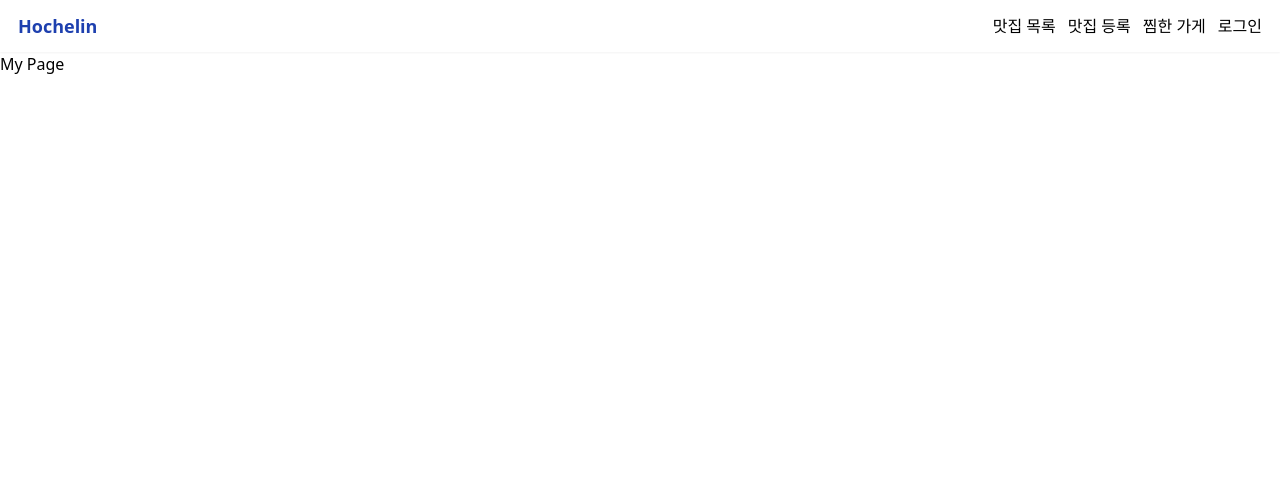
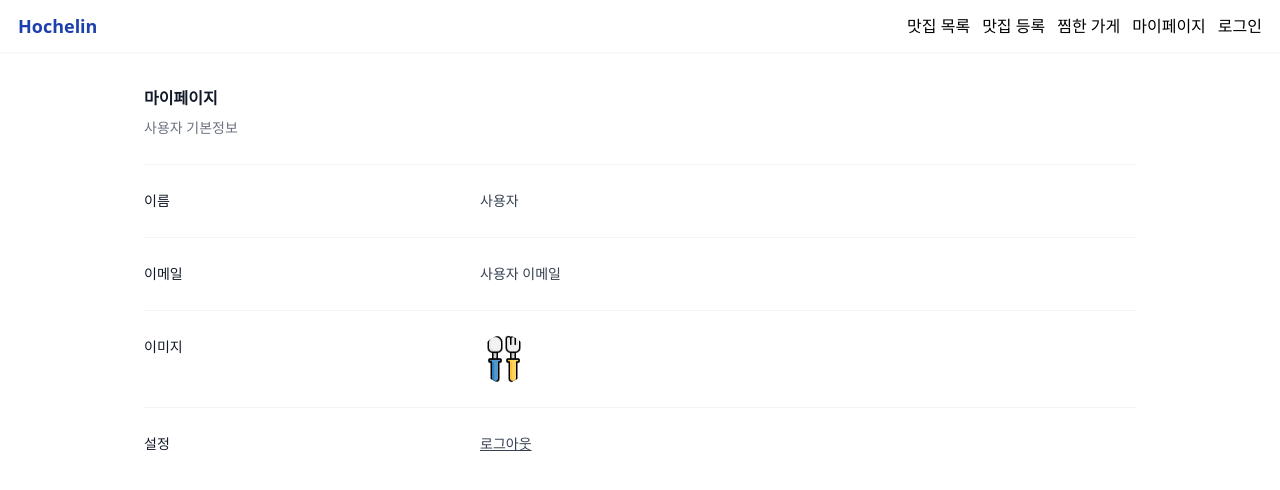
Before and after one commit to HOJOON07/Hochelin, a Next.js app: page /users/mypage in a window 1280 px wide. Shown: the top 490 px of the page. Built offline with nearby package versions, Linux system fonts and the light colour scheme; no server answers.

Commit message:
마이페이지 작업

```diff
--- a/src/components/Navbar.tsx
+++ b/src/components/Navbar.tsx
@@ -26,6 +26,9 @@
           </Link>
           <Link href="/users/likes" className="navbar__list--item">
             찜한 가게
+          </Link>
+          <Link href="/users/mypage" className="navbar__list--item">
+            마이페이지
           </Link>
           {status === "authenticated" ? (
             <button type="button" onClick={() => signOut()}>
@@ -60,12 +63,21 @@
             <Link href="/users/likes" className="navbar__list--item--mobile">
               찜한 가게
             </Link>
-            <Link
-              href="/api/auth/signin"
-              className="navbar__list--item--mobile"
-            >
-              로그인
+            <Link href="/users/mypage" className="navbar__list--item--mobile">
+              마이페이지
             </Link>
+            {status === "authenticated" ? (
+              <button type="button" onClick={() => signOut()}>
+                로그아웃
+              </button>
+            ) : (
+              <Link
+                href="/api/auth/signin"
+                className="navbar__list--item--mobile"
+              >
+                로그인
+              </Link>
+            )}
           </div>
         </div>
       )}
--- a/src/pages/index.tsx
+++ b/src/pages/index.tsx
@@ -22,11 +22,10 @@
   );
 }
 
-export async function getStaticProps() {
+export async function getServerSideProps() {
   const stores = await axios(`${process.env.NEXT_PUBLIC_API_URL}/api/stores`);
 
   return {
     props: { stores: stores.data },
-    revalidate: 60 * 60,
   };
 }
--- a/src/pages/users/mypage.tsx
+++ b/src/pages/users/mypage.tsx
@@ -1,7 +1,65 @@
+import { useSession, signOut } from "next-auth/react";
+
 export default function MyPage() {
+  const { data: session } = useSession();
   return (
-    <div>
-      <h1>My Page</h1>
+    <div className="md:max-w-5xl mx-auto px-4 py-8">
+      <div className="px-4 sm:px-0">
+        <h3 className="text-base font-semibold leading-7 text-gray-900">
+          마이페이지
+        </h3>
+        <p className="mt-1 max-w-2xl text-sm leading-6 text-gray-500">
+          사용자 기본정보
+        </p>
+      </div>
+      <div className="mt-6 border-t border-gray-100">
+        <dl className="divide-y divide-gray-100">
+          <div className="px-4 py-6 sm:grid sm:grid-cols-3 sm:gap-4 sm:px-0">
+            <dt className="text-sm font-medium leading-6 text-gray-900">
+              이름
+            </dt>
+            <dd className="mt-1 text-sm leading-6 text-gray-700 sm:col-span-2 sm:mt-0">
+              {session?.user.name ?? "사용자"}
+            </dd>
+          </div>
+          <div className="px-4 py-6 sm:grid sm:grid-cols-3 sm:gap-4 sm:px-0">
+            <dt className="text-sm font-medium leading-6 text-gray-900">
+              이메일
+            </dt>
+            <dd className="mt-1 text-sm leading-6 text-gray-700 sm:col-span-2 sm:mt-0">
+              {session?.user.email ?? "사용자 이메일"}
+            </dd>
+          </div>
+          <div className="px-4 py-6 sm:grid sm:grid-cols-3 sm:gap-4 sm:px-0">
+            <dt className="text-sm font-medium leading-6 text-gray-900">
+              이미지
+            </dt>
+            <dd className="mt-1 text-sm leading-6 text-gray-700 sm:col-span-2 sm:mt-0">
+              <img
+                alt="프로필 이미지"
+                width={48}
+                height={48}
+                className="rounded-full"
+                src={session?.user.image || "/images/markers/default.png"}
+              />
+            </dd>
+          </div>
+          <div className="px-4 py-6 sm:grid sm:grid-cols-3 sm:gap-4 sm:px-0">
+            <dt className="text-sm font-medium leading-6 text-gray-900">
+              설정
+            </dt>
+            <dd className="mt-1 text-sm leading-6 text-gray-700 sm:col-span-2 sm:mt-0">
+              <button
+                type="button"
+                className="underline hover:text-gray-500"
+                onClick={() => signOut()}
+              >
+                로그아웃
+              </button>
+            </dd>
+          </div>
+        </dl>
+      </div>
     </div>
   );
 }
--- a/src/styles/globals.css
+++ b/src/styles/globals.css
@@ -28,7 +28,7 @@
 
 @media only screen and (max-width: 600px) {
   .navbar--mobile {
-    @apply fixed w-full text-white h-screen top-[52px] bg-blue-800;
+    @apply fixed w-full text-white h-screen top-[52px] bg-blue-800 z-[100];
   }
 
   .navbar__list {
```
